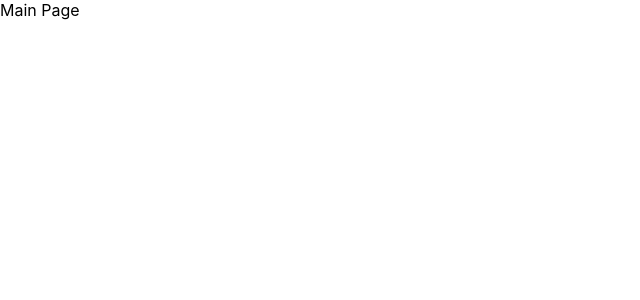
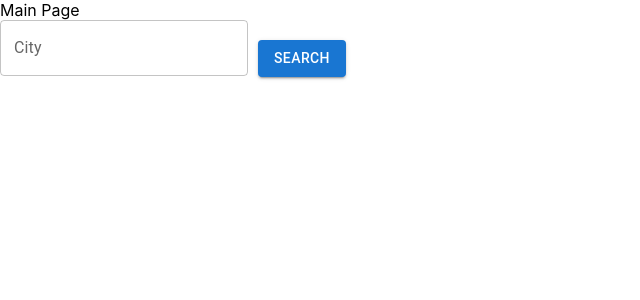
Before and after one commit to yevgenikuznetsov/Weather_App, a React (Create React App) app: page / in a window 1280 px wide. Shown: the top 300 px of the page, without its empty margins (0-640 px from the left). Built offline with nearby package versions, Linux system fonts and the light colour scheme.

Commit message:
Basic logic for viewing weather, including: implementing REDUX, creating a mock request object. Without using design

```diff
--- a/package.json
+++ b/package.json
@@ -3,13 +3,19 @@
   "version": "0.1.0",
   "private": true,
   "dependencies": {
+    "@emotion/react": "^11.11.4",
+    "@emotion/styled": "^11.11.5",
+    "@mui/material": "^5.15.19",
+    "@reduxjs/toolkit": "^2.2.5",
     "@testing-library/jest-dom": "^5.17.0",
     "@testing-library/react": "^13.4.0",
     "@testing-library/user-event": "^13.5.0",
     "react": "^18.3.1",
     "react-dom": "^18.3.1",
+    "react-redux": "^9.1.2",
     "react-router-dom": "^6.23.1",
     "react-scripts": "5.0.1",
+    "redux": "^5.0.1",
     "web-vitals": "^2.1.4"
   },
   "scripts": {
--- a/src/components/Main.js
+++ b/src/components/Main.js
@@ -1,6 +1,68 @@
+import { Button, Card, MenuItem, Select, TextField } from "@mui/material";
+import { useCallback, useEffect, useState } from "react";
+import { useDispatch, useSelector } from "react-redux";
+import { fetchWeather, fetchWeatherDetails } from "../redux/action/WeatherAction";
+
 const Main = () => {
+    const [citySearch, setCitySearch] = useState('');
+    const [selectedLocationKey, setSelectedLocationKey] = useState('');
+    const { locationOptions, currentWeather } = useSelector(state => state.weather);
+
+    const dispatch = useDispatch();
+
+    useEffect(() => {
+        if (locationOptions.length === 1) {
+          const cityKey = locationOptions[0].Key;
+          setSelectedLocationKey(cityKey);
+          //dispatch(fetchWeatherDetails(locationOptions[0].Key));
+        }
+      }, [locationOptions, dispatch]);
+
+    const handleSearch = useCallback(() => {
+        dispatch(fetchWeather(citySearch));
+      }, [citySearch, dispatch]);
+
+      const handleLocationSelect = useCallback((event) => {
+        const locationKey = event.target.value;
+        setSelectedLocationKey(locationKey);
+        dispatch(fetchWeatherDetails(locationKey));
+      }, [dispatch]);
+
     return (
-        <div>Main Page</div>
+        <>
+            <div>Main Page</div>
+            <TextField
+                label="City"
+                value={citySearch}
+                placeholder="For example: Tel Aviv"
+                onChange={(e) => setCitySearch(e.target.value)}
+            />
+            <Button variant="contained" color="primary" onClick={handleSearch} style={{ marginTop: 20, marginLeft: 10 }}>
+                Search
+            </Button>
+
+            {locationOptions.length > 0 && (
+                <Select
+                    value={selectedLocationKey}
+                    onChange={handleLocationSelect}
+                    displayEmpty
+                >
+                <MenuItem value="" disabled>Select a location</MenuItem>
+                {locationOptions.map((option) => (
+                    <MenuItem key={option.Key} value={option.Key}>
+                        {option.Country.LocalizedName}
+                    </MenuItem>
+                ))}
+                </Select>
+            )}
+
+            {currentWeather &&
+                <>
+                    <p>Temperature</p>
+                    <p>Minimum {currentWeather.DailyForecasts[0].Temperature.Minimum.Value}</p>
+                </>
+            }
+        </>
     )
 }
 
--- /dev/null
+++ b/src/constants/Response1DayWeatherConst.js
@@ -0,0 +1,46 @@
+export const moscowRussionWeatehrOneDay = {
+    "Headline": {
+      "EffectiveDate": "2024-06-02T13:00:00+03:00",
+      "EffectiveEpochDate": 1717322400,
+      "Severity": 5,
+      "Text": "Thunderstorms Sunday afternoon",
+      "Category": "thunderstorm",
+      "EndDate": "2024-06-02T19:00:00+03:00",
+      "EndEpochDate": 1717344000,
+      "MobileLink": "http://www.accuweather.com/en/ru/moscow/294021/daily-weather-forecast/294021?unit=c&lang=en-us",
+      "Link": "http://www.accuweather.com/en/ru/moscow/294021/daily-weather-forecast/294021?unit=c&lang=en-us"
+    },
+    "DailyForecasts": [
+      {
+        "Date": "2024-05-29T07:00:00+03:00",
+        "EpochDate": 1716955200,
+        "Temperature": {
+          "Minimum": {
+            "Value": 17.8,
+            "Unit": "C",
+            "UnitType": 17
+          },
+          "Maximum": {
+            "Value": 27.8,
+            "Unit": "C",
+            "UnitType": 17
+          }
+        },
+        "Day": {
+          "Icon": 1,
+          "IconPhrase": "Sunny",
+          "HasPrecipitation": false
+        },
+        "Night": {
+          "Icon": 34,
+          "IconPhrase": "Mostly clear",
+          "HasPrecipitation": false
+        },
+        "Sources": [
+          "AccuWeather"
+        ],
+        "MobileLink": "http://www.accuweather.com/en/ru/moscow/294021/daily-weather-forecast/294021?day=1&unit=c&lang=en-us",
+        "Link": "http://www.accuweather.com/en/ru/moscow/294021/daily-weather-forecast/294021?day=1&unit=c&lang=en-us"
+      }
+    ]
+  }
--- /dev/null
+++ b/src/constants/ResponseSearchCirtConst.js
@@ -0,0 +1,152 @@
+export const locationsMatchAnAutocomplete = [
+    {
+      "Version": 1,
+      "Key": "294021",
+      "Type": "City",
+      "Rank": 10,
+      "LocalizedName": "Moscow",
+      "Country": {
+        "ID": "RU",
+        "LocalizedName": "Russia"
+      },
+      "AdministrativeArea": {
+        "ID": "MOW",
+        "LocalizedName": "Moscow"
+      }
+    },
+    {
+      "Version": 1,
+      "Key": "332633",
+      "Type": "City",
+      "Rank": 65,
+      "LocalizedName": "Moscow",
+      "Country": {
+        "ID": "US",
+        "LocalizedName": "United States"
+      },
+      "AdministrativeArea": {
+        "ID": "ID",
+        "LocalizedName": "Idaho"
+      }
+    },
+    {
+      "Version": 1,
+      "Key": "3387968",
+      "Type": "City",
+      "Rank": 85,
+      "LocalizedName": "Moscow",
+      "Country": {
+        "ID": "CA",
+        "LocalizedName": "Canada"
+      },
+      "AdministrativeArea": {
+        "ID": "ON",
+        "LocalizedName": "Ontario"
+      }
+    },
+    {
+      "Version": 1,
+      "Key": "2528597",
+      "Type": "City",
+      "Rank": 85,
+      "LocalizedName": "Moscow",
+      "Country": {
+        "ID": "GB",
+        "LocalizedName": "United Kingdom"
+      },
+      "AdministrativeArea": {
+        "ID": "EAY",
+        "LocalizedName": "East Ayrshire"
+      }
+    },
+    {
+      "Version": 1,
+      "Key": "2137023",
+      "Type": "City",
+      "Rank": 85,
+      "LocalizedName": "Moscow",
+      "Country": {
+        "ID": "US",
+        "LocalizedName": "United States"
+      },
+      "AdministrativeArea": {
+        "ID": "KS",
+        "LocalizedName": "Kansas"
+      }
+    },
+    {
+      "Version": 1,
+      "Key": "2089993",
+      "Type": "City",
+      "Rank": 85,
+      "LocalizedName": "Moscow",
+      "Country": {
+        "ID": "US",
+        "LocalizedName": "United States"
+      },
+      "AdministrativeArea": {
+        "ID": "MD",
+        "LocalizedName": "Maryland"
+      }
+    },
+    {
+      "Version": 1,
+      "Key": "2126680",
+      "Type": "City",
+      "Rank": 85,
+      "LocalizedName": "Moscow Mills",
+      "Country": {
+        "ID": "US",
+        "LocalizedName": "United States"
+      },
+      "AdministrativeArea": {
+        "ID": "MO",
+        "LocalizedName": "Missouri"
+      }
+    },
+    {
+      "Version": 1,
+      "Key": "2213039",
+      "Type": "City",
+      "Rank": 85,
+      "LocalizedName": "Moscow",
+      "Country": {
+        "ID": "US",
+        "LocalizedName": "United States"
+      },
+      "AdministrativeArea": {
+        "ID": "OH",
+        "LocalizedName": "Ohio"
+      }
+    },
+    {
+      "Version": 1,
+      "Key": "340452",
+      "Type": "City",
+      "Rank": 85,
+      "LocalizedName": "Moscow",
+      "Country": {
+        "ID": "US",
+        "LocalizedName": "United States"
+      },
+      "AdministrativeArea": {
+        "ID": "PA",
+        "LocalizedName": "Pennsylvania"
+      }
+    },
+    {
+      "Version": 1,
+      "Key": "350829",
+      "Type": "City",
+      "Rank": 85,
+      "LocalizedName": "Moscow",
+      "Country": {
+        "ID": "US",
+        "LocalizedName": "United States"
+      },
+      "AdministrativeArea": {
+        "ID": "TN",
+        "LocalizedName": "Tennessee"
+      }
+    }
+  ];
--- a/src/index.js
+++ b/src/index.js
@@ -4,12 +4,16 @@ import './index.css';
 import App from './App';
 import reportWebVitals from './reportWebVitals';
 import { BrowserRouter } from 'react-router-dom';
+import { Provider } from 'react-redux';
+import store from './redux/store';
 
 const root = ReactDOM.createRoot(document.getElementById('root'));
 root.render(
   <React.StrictMode>
     <BrowserRouter>
-      <App />
+      <Provider store={store}>
+        <App />
+      </Provider>
     </BrowserRouter>
   </React.StrictMode>
 );
--- /dev/null
+++ b/src/redux/action/WeatherAction.js
@@ -0,0 +1,12 @@
+import { createAsyncThunk } from "@reduxjs/toolkit";
+import { getCityWeatherForOneDay, getLocationsMatchAnAutocomplete } from "../../services/WeatherService";
+
+export const fetchWeather = createAsyncThunk('weather/fetchWeather', async (city) => {
+    const locationOptions = await getLocationsMatchAnAutocomplete(city);
+    return locationOptions;
+});
+
+export const fetchWeatherDetails = createAsyncThunk('weather/fetchWeatherDetails', async (cityKey) => {
+    const currentWeather = await getCityWeatherForOneDay(cityKey);
+    return currentWeather;
+});
--- /dev/null
+++ b/src/redux/slices/WeatherReducer.js
@@ -0,0 +1,24 @@
+import { createSlice } from "@reduxjs/toolkit";
+import { fetchWeather, fetchWeatherDetails } from "../action/WeatherAction";
+
+const weatherSlice = createSlice({
+  name: 'weather',
+  initialState: {
+    currentLocation: 'Tel Aviv',
+    currentWeather: null,
+    fiveDayForecast: [],
+    locationOptions: [],
+  },
+  reducers: {},
+  extraReducers: (builder) => {
+    builder
+      .addCase(fetchWeather.fulfilled, (state, action) => {
+        state.locationOptions = action.payload;
+      })
+      .addCase(fetchWeatherDetails.fulfilled, (state, action) => {
+        state.currentWeather = action.payload;
+      });
+  },
+});
+
+export default weatherSlice.reducer;
--- /dev/null
+++ b/src/redux/store.js
@@ -0,0 +1,11 @@
+import { configureStore } from "@reduxjs/toolkit";
+import weatherReducer from "./slices/WeatherReducer";
+
+
+const store = configureStore({
+    reducer: {
+      weather: weatherReducer
+    },
+  });
+
+  export default store;
--- /dev/null
+++ b/src/services/WeatherService.js
@@ -0,0 +1,10 @@
+import { moscowRussionWeatehrOneDay } from "../constants/Response1DayWeatherConst";
+import { locationsMatchAnAutocomplete } from "../constants/ResponseSearchCirtConst";
+
+export const getLocationsMatchAnAutocomplete = (city) => {
+    return new Promise(resolve => setTimeout(() => resolve(locationsMatchAnAutocomplete), 5000));
+}
+
+export const getCityWeatherForOneDay = (cityKey) => {
+    return new Promise(resolve => setTimeout(() => resolve(moscowRussionWeatehrOneDay), 5000));
+}
```
Also changed, not shown: 1 other file (tests, documents, lock files or other folders).
